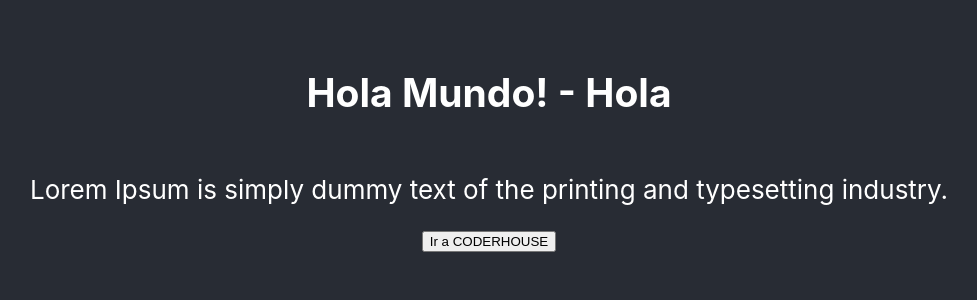
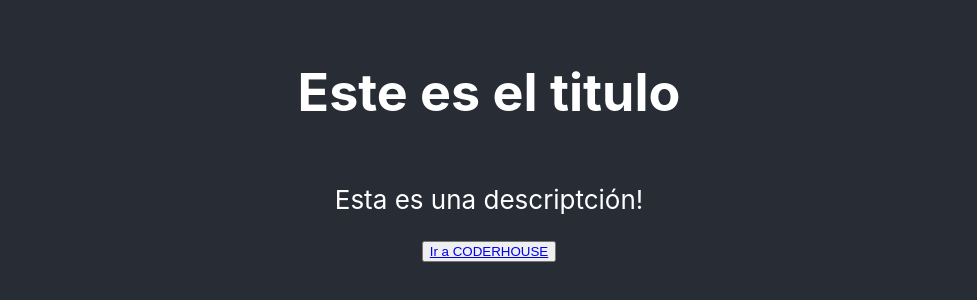
Before and after one commit to carlosvelasquezweb/Xanakena, a React (Create React App) app: page / in a window 1280 px wide. Shown: the part 256-556 px from the top of the page, without its empty margins (151-1128 px from the left). Built offline with nearby package versions, Linux system fonts and the light colour scheme.

Commit message:
Modificaciones menores

```diff
--- a/public/index.html
+++ b/public/index.html
@@ -27,7 +27,6 @@
     <title>Carlos Velásquez Web</title>
   </head>
   <body>
-    <noscript>Estoy entrenando! ReactJs</noscript>
     <div id="root"></div>
     <!--
       This HTML file is a template.
--- a/src/components/Btn.js
+++ b/src/components/Btn.js
@@ -1,7 +1,8 @@
 import React from 'react';
 
 function Btn(){
-    return <button href="#">Ir a CODERHOUSE</button>
+
+    return <button ><a href="https://www.coderhouse.com">Ir a CODERHOUSE</a></button>
+
 }
-
 export default Btn;
--- a/src/components/Main.js
+++ b/src/components/Main.js
@@ -1,8 +1,7 @@
 import React from 'react';
 
 function Main() {
-    return <p>
-        Lorem Ipsum is simply dummy text of the printing and typesetting industry.</p>
+    return <p>Esta es una descriptción!</p>
 }
 
 export default Main;
--- a/src/components/Title.js
+++ b/src/components/Title.js
@@ -1,7 +1,7 @@
 import React from 'react';
 
 function Title(){
-    return <h2>Hola Mundo! - Hola </h2>
+    return <h1>Este es el titulo</h1>
 }
 
 export default Title;
```
Also changed, not shown: src/index.css (line endings or trailing spaces).
